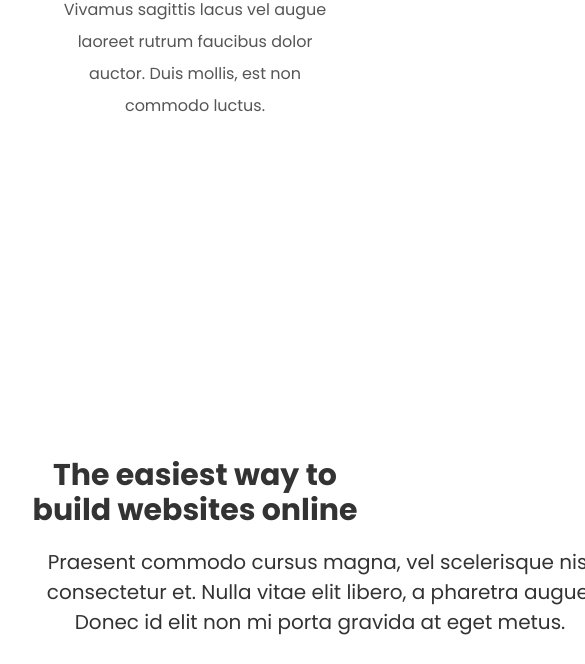
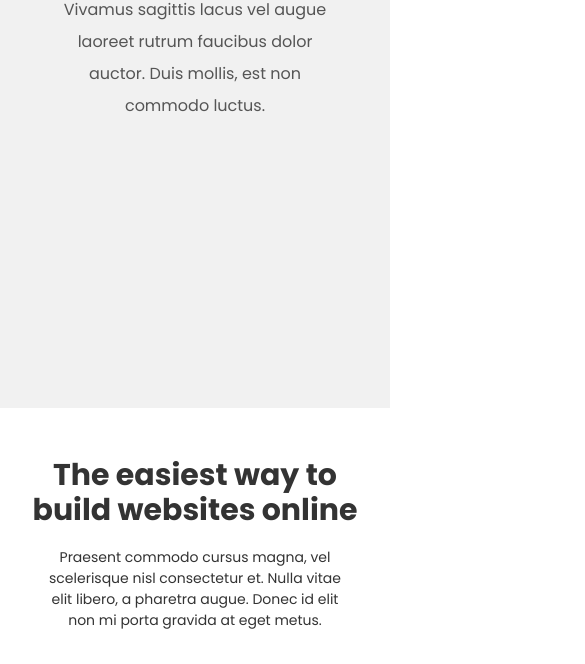
Before and after one commit to 2waab/Moon--multipurpose-template, a plain HTML site: page index.html in a window 390 px wide. Shown: the part 436-1100 px from the top of the page, 585 px wide, since content can reach past the window. Drawn offline with Linux system fonts and the light colour scheme.

Commit message:
Update style.css

```diff
--- a/CSS/style.css
+++ b/CSS/style.css
@@ -179,7 +179,7 @@ nav a:hover {
 @media (max-width: 992px) {
     .landing {
         background-image: none;
-        background-color: var(--backgound-color);
+        background-color: #f1f1f1;
     }
     .landing p {
         width: 80%;
@@ -239,4 +239,10 @@ nav a:hover {
 .section-one .box .text a:hover {
     color: var(--main-color);
 }
+@media (max-width: 992px) {
+    .section-one h2 + p {
+        width: 300px;
+        font-size: 14px;
+    }
+}
 /* End Section One */
```
